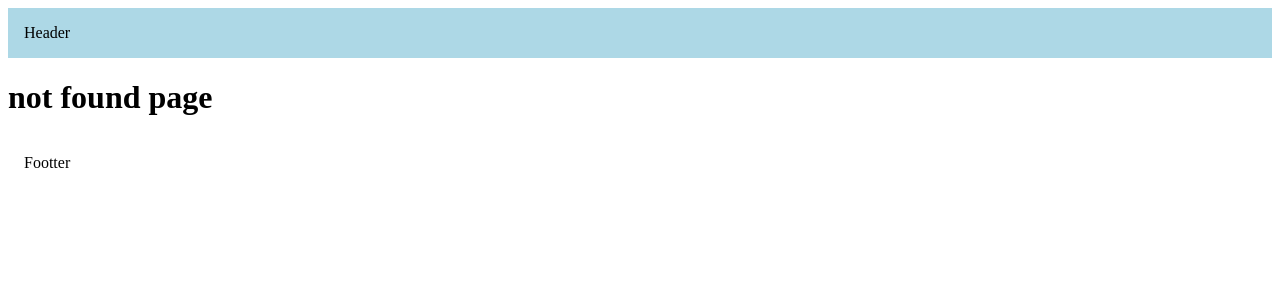
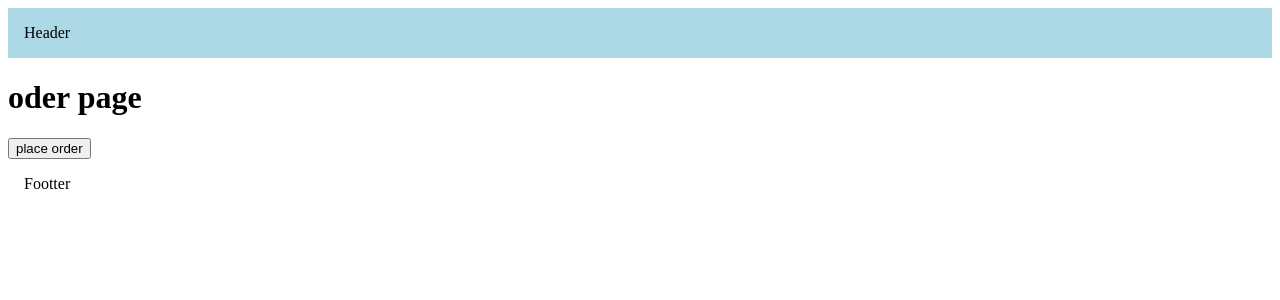
Before and after one commit to Gokulsuresh1918/NEXT-JS, a Next.js app in the folder Routing/: page /order-placed in a window 1280 px wide. Before the commit this address had no page. Shown: the top 300 px of the page. Built offline with nearby package versions, Linux system fonts and the light colour scheme.

Commit message:
navigationg programatically

```diff
--- /dev/null
+++ b/Routing/src/app/order-placed/page.tsx
@@ -0,0 +1,15 @@
+
+import { useRouter } from "next/router";
+export default function order(){
+    const router= useRouter()
+    const handleclick=()=>{
+        console.log('button clicked');
+        router.push('/')//replace(),back(),forward(/next page)
+    }
+    return (
+        <>
+        <h1>oder page</h1>
+        <button onClick={handleclick}>place order</button>
+        </>
+    )
+}
```
